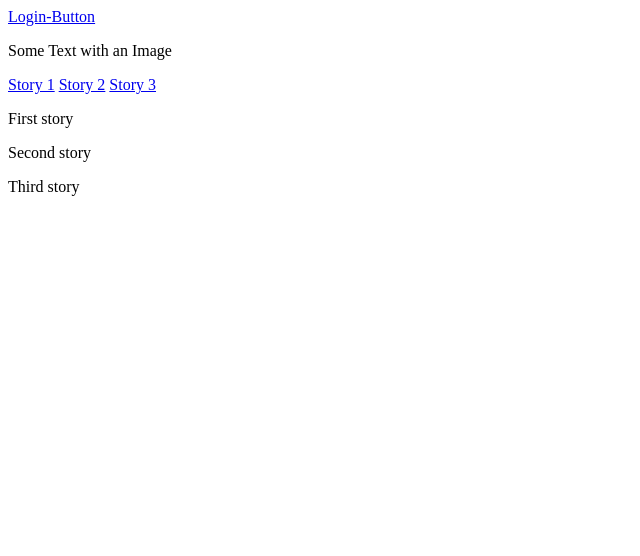
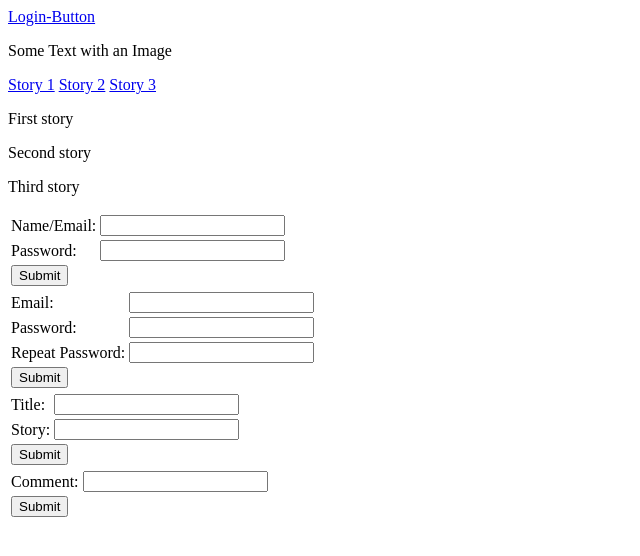
Before and after one commit to Zunye/jQueryPhpCourse, a PHP site: page / in a window 1280 px wide. Shown: the top 556 px of the page, without its empty margins (0-640 px from the left). Run offline with PHP 8.4, Linux system fonts and the light colour scheme; some libraries are stand-ins or nearby versions.

Commit message:
change of index.php

```diff
--- a/index.php
+++ b/index.php
@@ -41,5 +41,81 @@
 				<p>Third story</p>
 			</div>
 		</div>
+		<div id="login_area" class="formArea">
+			<div id="login_field" class="formField">
+				<form action="welcome.php" method="post">
+					<table>
+						<tr>
+							<td>Name/Email:</td>
+							<td><input type="text" name="name"></td>
+						</tr>
+						<tr>
+							<td>Password:</td>
+							<td><input type="text" name="pw"></td>
+						</tr>
+						<tr>
+							<td colspan="2"><input type="submit"></td>
+						</tr>
+					</table>
+				</form>
+			</div>
+		</div>
+		<div id="registration_area" class="formArea">
+			<div id="registration_field" class="formField">
+				<form action="welcome.php" method="post">
+					<table>
+						<tr>
+							<td>Email:</td>
+							<td><input type="text" name="mail"></td>
+						</tr>
+						<tr>
+							<td>Password:</td>
+							<td><input type="text" name="pw"></td>
+						</tr>
+						<tr>
+							<td>Repeat Password:</td>
+							<td><input type="text" name="rpw"></td>
+						</tr>
+						<tr>
+							<td colspan="2"><input type="submit"></td>
+						</tr>
+					</table>
+				</form>
+			</div>
+		</div>
+		<div id="story_area" class="formArea">
+			<div id="story_field" class="formField">
+				<form action="welcome.php" method="post">
+					<table>
+						<tr>
+							<td>Title:</td>
+							<td><input type="text" name="title"></td>
+						</tr>
+						<tr>
+							<td>Story:</td>
+							<td><input type="text" name="story"></td>
+						</tr>
+						<tr>
+							<td colspan="2"><input type="submit"></td>
+						</tr>
+					</table>
+				</form>
+			</div>
+		</div>
+		<div id="comment_area" class="formArea">
+			<div id="comment_field" class="formField">
+				<form action="welcome.php" method="post">
+					<table>
+						<tr>
+							<td>Comment:</td>
+							<td><input type="text" name="comment"></td>
+						</tr>
+						<tr>
+							<td colspan="2"><input type="submit"></td>
+						</tr>
+					</table>
+				</form>
+			</div>
+		</div>
 	</body>
 </html>
```
